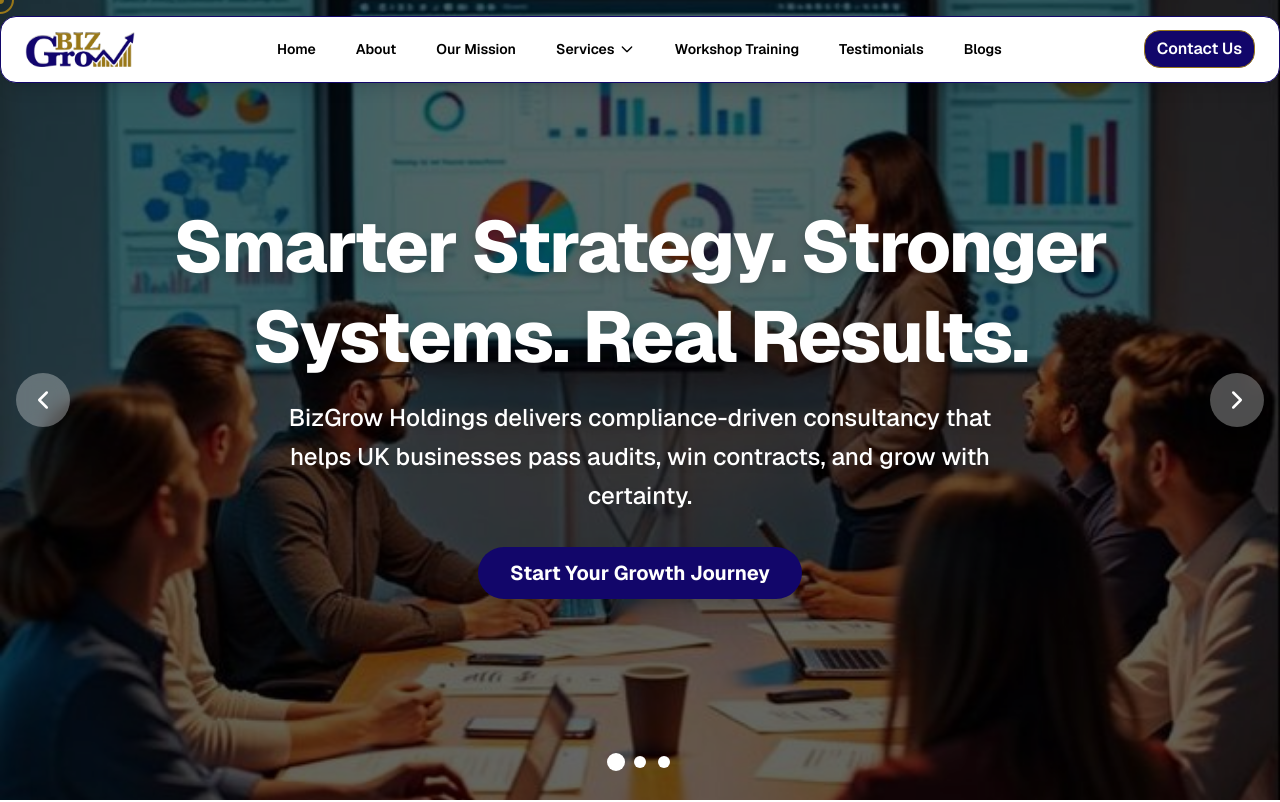
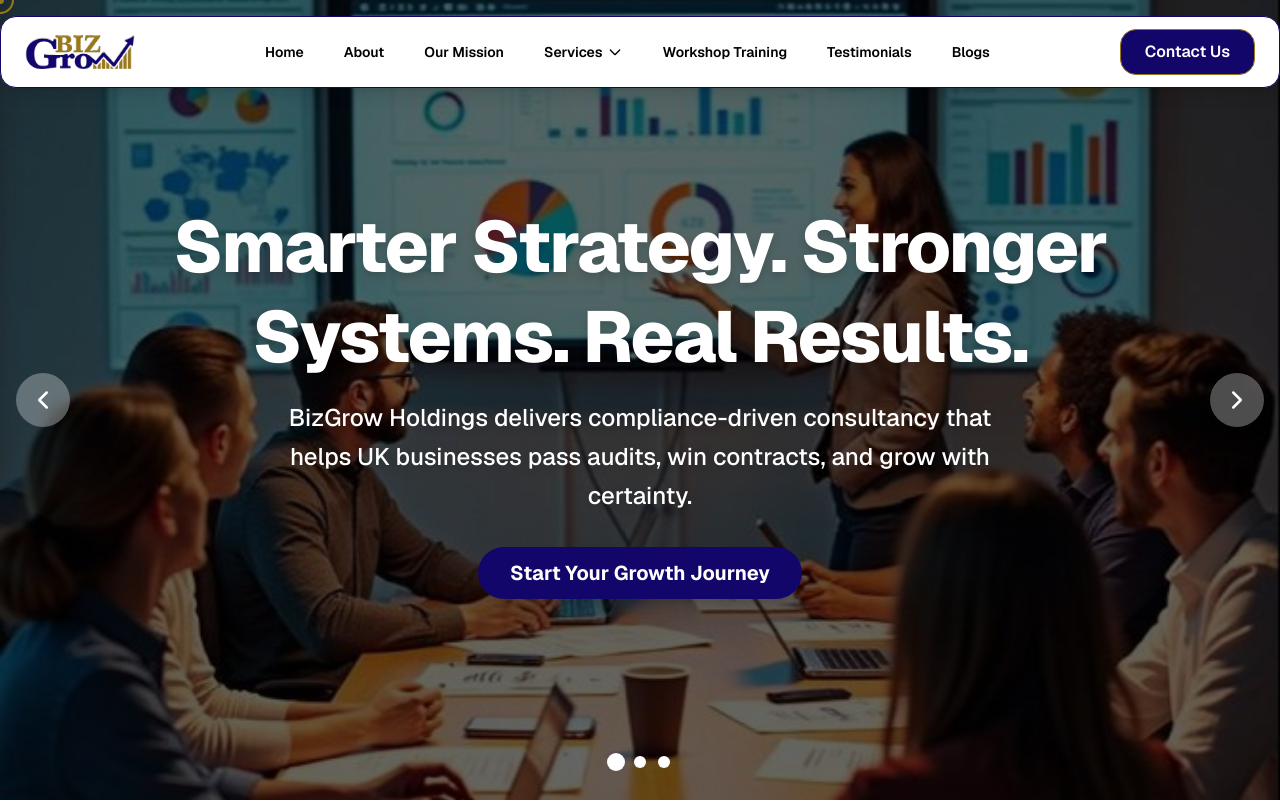
Before and after one commit to bizgrowholdings50-ctrl/Bizgrow-Holdings, a Next.js app: page / in a window 1280 px wide. Shown: the top 802 px of the page. Built offline with nearby package versions, Linux system fonts and the light colour scheme.

Commit message:
Fix the navbar btn padding

```diff
--- a/components/Navbar.jsx
+++ b/components/Navbar.jsx
@@ -248,9 +248,11 @@ export default function Navbar() {
 
           {/* THEME & MOBILE BUTTON */}
           <div className="flex items-center gap-4">
-            <button className="hidden md:block text-white font-semibold border border-[#997819] bg-[#12066a] px-3 py-1.5 rounded-2xl">
-              <Link href="/contact-us">Contact Us</Link>
-            </button>
+            <Link href="/contact-us" className="hidden md:block">
+              <button className="text-white font-semibold border border-[#997819] bg-[#12066a] px-6 py-2.5 rounded-2xl hover:bg-[#1a0a8a] transition-all">
+                Contact Us
+              </button>
+            </Link>
             <button
               aria-label={mobileOpen ? "Close Menu" : "Open Menu"}
               aria-expanded={mobileOpen}
```
